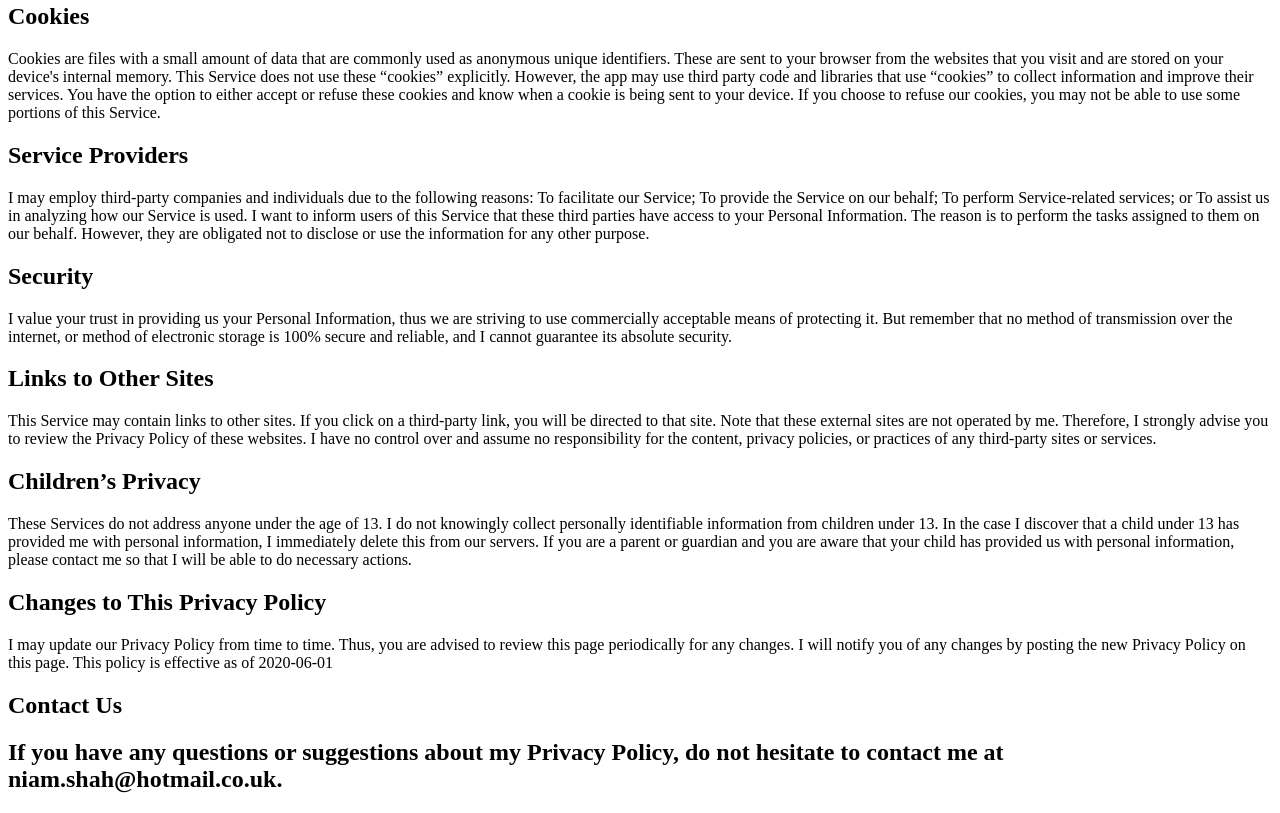
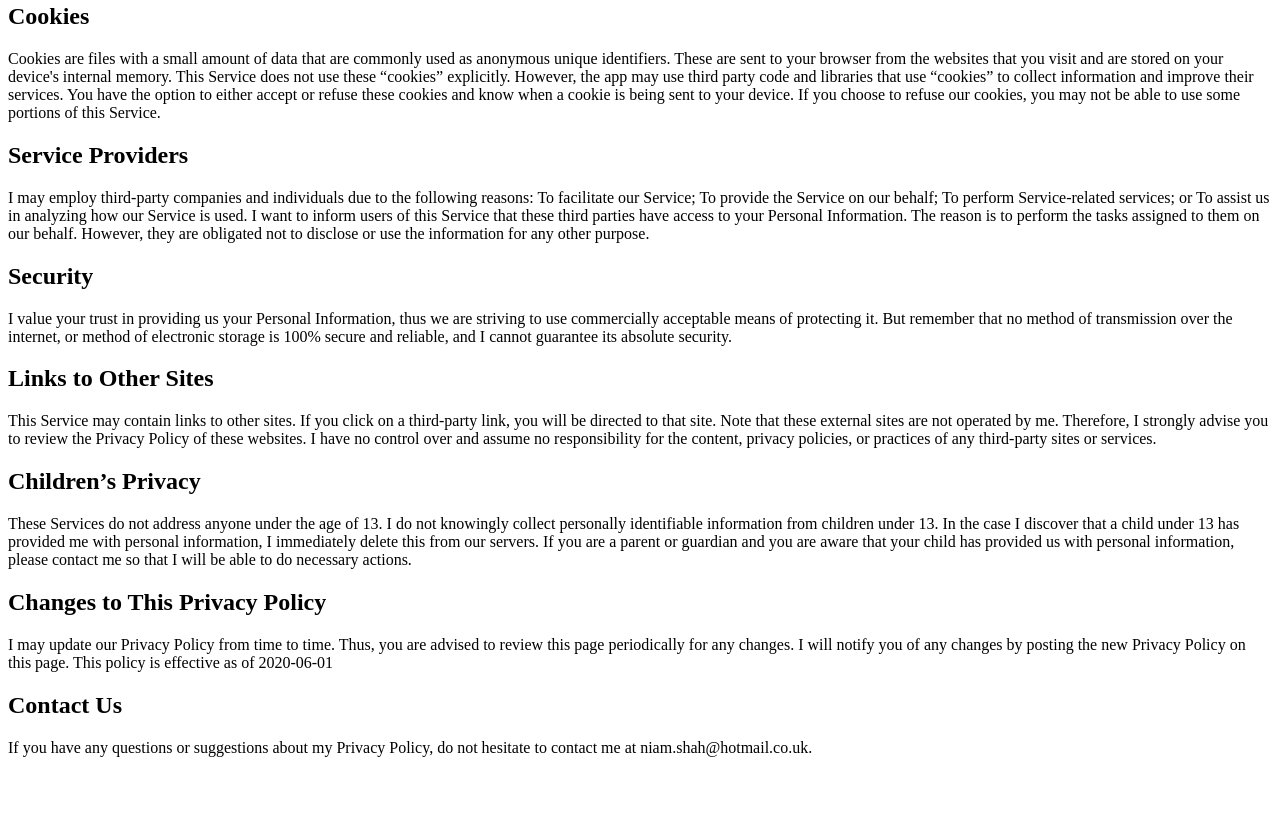
Before and after one commit to niam27/Tap-Quick-Privacy, a plain HTML site: page index.html in a window 1280 px wide. Shown: the part 379-1192 px from the top of the page. After the commit the page ends 1144 px from the top, so only its background shows below. Drawn offline with Linux system fonts and the light colour scheme.

Commit message:
Update index.html

```diff
--- a/index.html
+++ b/index.html
@@ -71,7 +71,7 @@ This policy is effective as of 2020-06-01
 </p1>
 <h2>
 Contact Us
-<h2>
+</h2>
 <p1>
 If you have any questions or suggestions about my Privacy Policy, do not hesitate to contact me at niam.shah@hotmail.co.uk.
 
```
